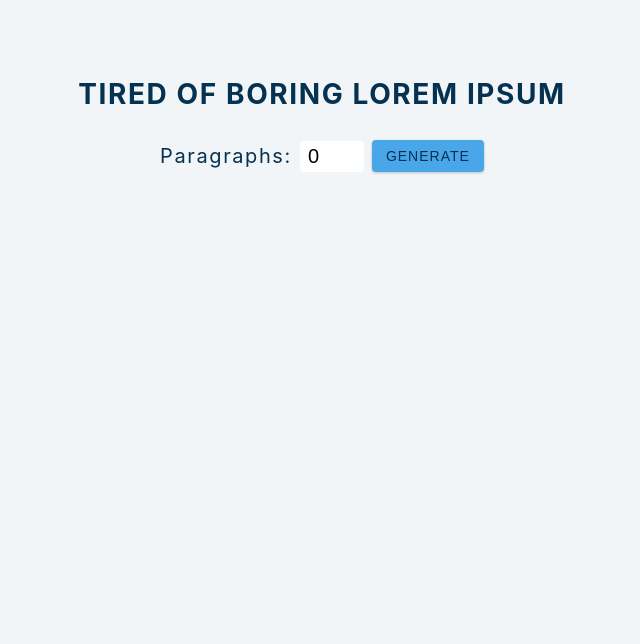
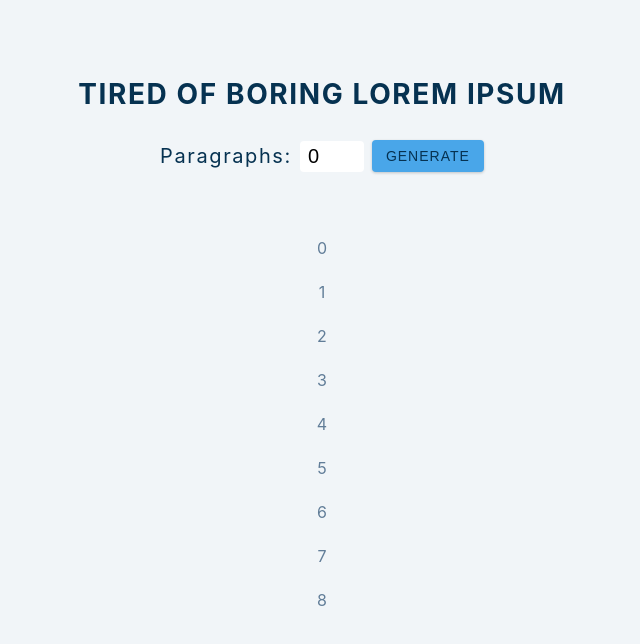
Before and after one commit to IsmailMuhammed2019/textgenerator, a React (Create React App) app: page / in a window 1280 px wide. Both pictures are taken after a click on the button "GENERATE". Shown: the top 644 px of the page, without its empty margins (318-958 px from the left). Built offline with nearby package versions, Linux system fonts and the light colour scheme.

Commit message:
map through items data to display list

```diff
--- a/src/App.js
+++ b/src/App.js
@@ -6,7 +6,7 @@ function App() {
 
   const handleSubmit = (e) => {
     e.preventDefault()
-    console.log("Its working")
+    setItems(data)
   }
   return (
     <div className="section-center">
@@ -18,7 +18,11 @@ function App() {
         <input type='number' name='amount' value={count} onChange={(e) => setCount(e.target.value)}/>
         <button type='submit' className='btn'>Generate</button>
       </form>
-
+      {items.map((index, item) => {
+        return (
+          <p key={index}>{item}</p>
+        )
+      })}
     </div>
   )
 }
```
